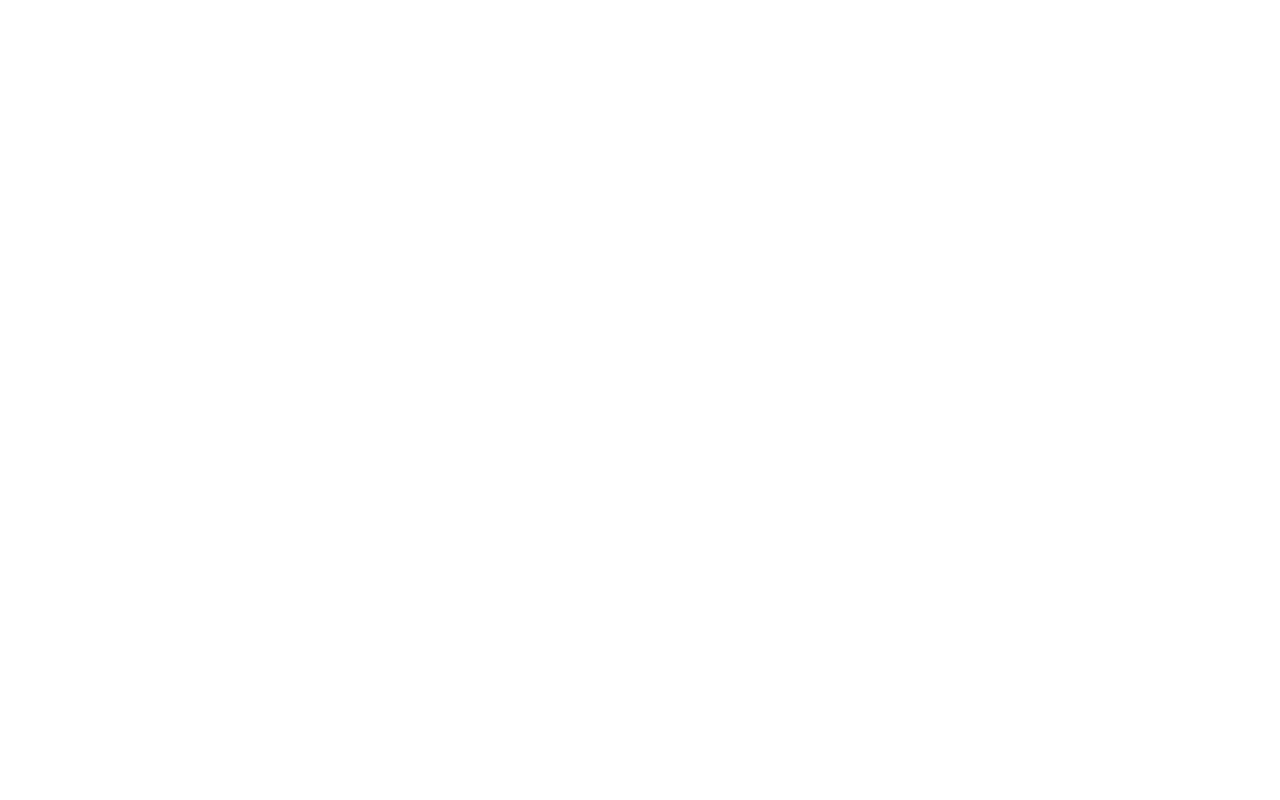
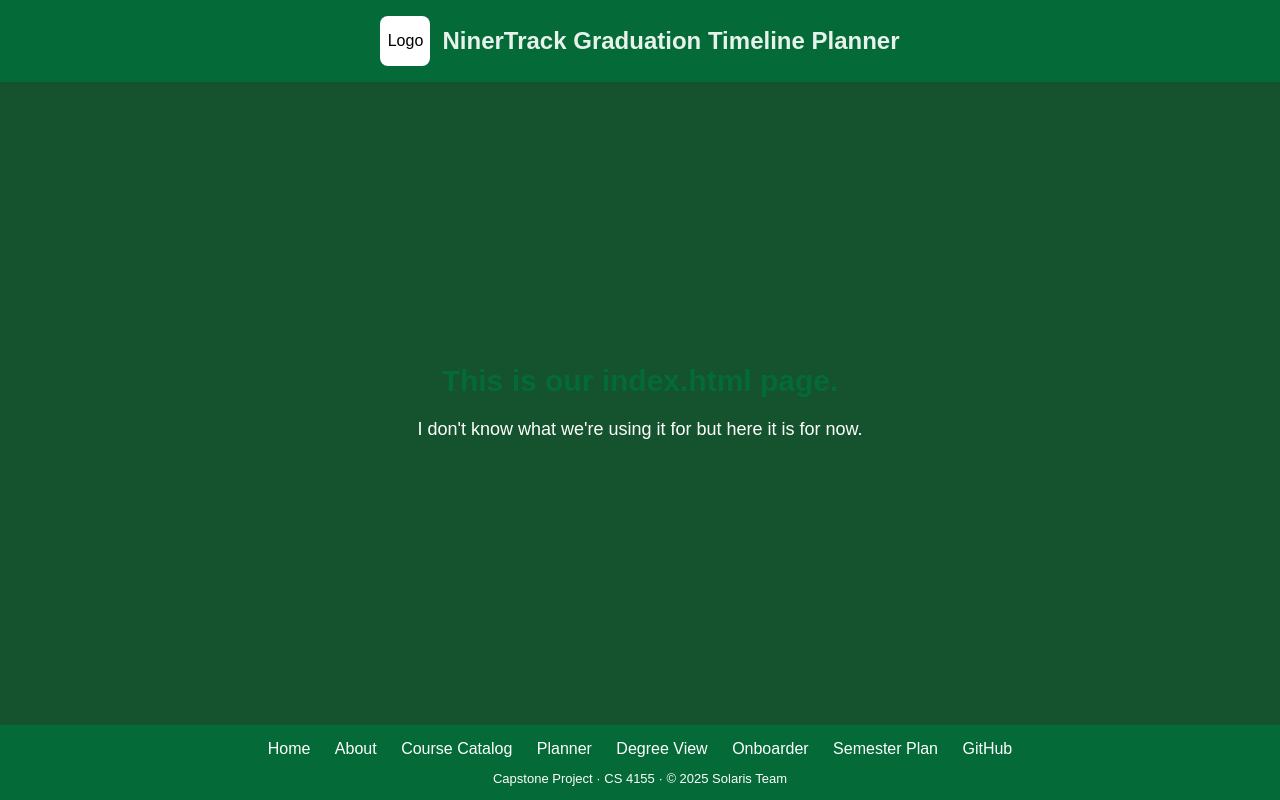
Before and after one commit to SolarisCapstone/SolarisCapstone, a website: page public/index.html in a window 1280 px wide. Drawn offline with nearby package versions, Linux system fonts and the light colour scheme.

Commit message:
cooking with dynamic headers/footers

```diff
--- a/public/about.html
+++ b/public/about.html
@@ -1,18 +1,26 @@
 <!DOCTYPE html>
 <html lang="en">
 <head>
-    <meta charset="UTF-8">
-    <meta name="viewport" content="width=device-width, initial-scale=1.0">
+  <meta charset="UTF-8" />
+  <meta name="viewport" content="width=device-width, initial-scale=1.0" />
   <title>Graduation Planner</title>
   <script src="https://cdn.tailwindcss.com"></script>
-    <script defer src="https://cdn.jsdelivr.net/npm/alpinejs@3.x.x/dist/cdn.min.js"></script> <!-- Added Alpine.js -->
+  <script defer src="https://cdn.jsdelivr.net/npm/alpinejs@3.x.x/dist/cdn.min.js"></script>
 </head>
+
 <body class="bg-green-900 text-white flex flex-col items-center">
 
-    <!--Header -->
+  <!-- Dynamic Header -->
+  <header>
+    <div data-include="components/header.html"></div>
+  </header>
+
+  <!-- Previously hardcoded header (now commented out) -->
+  <!--
   <header class="w-full flex items-center p-4">
     <img src="/public/images/asdfasdf.png" alt="Graduation Planner Logo" class="h-12 w-auto">
   </header>
+  -->
 
   <!-- Carousel -->
   <div class="w-full relative" x-data="{ activeSlide: 1, images: [
@@ -41,7 +49,8 @@
   <div class="text-center mt-8">
     <h1 class="text-5xl font-bold">UNC Charlotte Graduation Planner</h1>
     <p class="text-lg mt-4">Plan your courses and graduate on time!</p>
-        <a href="course_catalog.html" class="mt-6 inline-block bg-green-600 hover:bg-green-500 text-white py-2 px-6 rounded text-lg">
+    <a href="course_catalog.html"
+      class="mt-6 inline-block bg-green-600 hover:bg-green-500 text-white py-2 px-6 rounded text-lg">
       Start Planning
     </a>
   </div>
@@ -50,9 +59,18 @@
   <div class="bg-white text-black text-center p-8 mt-12 w-full">
     <h2 class="text-3xl font-semibold">About This Platform</h2>
     <p class="text-lg mt-4 max-w-2xl mx-auto">
-            The Graduation Planner is designed to help UNC Charlotte students organize their courses, track their progress, and ensure they graduate on time. Easily browse course options, create custom schedules, and stay on top of academic requirements with our intuitive platform.
+      The Graduation Planner is designed to help UNC Charlotte students organize their courses, track their progress,
+      and ensure they graduate on time. Easily browse course options, create custom schedules, and stay on top of
+      academic requirements with our intuitive platform.
     </p>
   </div>
 
+  <!-- Dynamic Footer -->
+  <footer>
+    <div data-include="components/footer.html"></div>
+  </footer>
+
+  <!-- Required for dynamic header/footer loading -->
+  <script src="js/HTMLInclude.min.js"></script>
 </body>
 </html>
--- a/public/components/footer.html
+++ b/public/components/footer.html
@@ -1,14 +1,16 @@
 <div style="background: var(--charlotte-green); color: white; padding: 12px; text-align: center;">
-    <nav>
-      <a href="index.html" style="color: white; margin: 0 10px;">Home</a>
-      <a href="degree_view.html" style="color: white; margin: 0 10px;">Degree View</a>
-      <a href="degree_planner.html" style="color: white; margin: 0 10px;">Planner</a>
-      <a href="course_catalog.html" style="color: white; margin: 0 10px;">Course Catalog</a>
-      <a href="onboarder.html" style="color: white; margin: 0 10px;">Onboarder</a>
-      <a href="about.html" style="color: white; margin: 0 10px;">About</a>
-      <a href="https://github.com/YOUR_USERNAME/YOUR_REPO" target="_blank" style="color: white; margin: 0 10px;">GitHub</a>
-    </nav>
-    <div style="margin-top: 8px; font-size: 13px;">
-      Capstone Project - CS 4155 · &copy; 2025
-    </div>
+  <nav style="margin-bottom: 8px;">
+    <a href="index.html" style="color: white; margin: 0 10px;">Home</a>
+    <a href="about.html" style="color: white; margin: 0 10px;">About</a>
+    <a href="course_catalog.html" style="color: white; margin: 0 10px;">Course Catalog</a>
+    <a href="degree_planner.html" style="color: white; margin: 0 10px;">Planner</a>
+    <a href="degree_view.html" style="color: white; margin: 0 10px;">Degree View</a>
+    <a href="onboarder.html" style="color: white; margin: 0 10px;">Onboarder</a>
+    <a href="planner.html" style="color: white; margin: 0 10px;">Semester Plan</a>
+    <a href="https://github.com/SolarisCapstone/SolarisCapstone" target="_blank" style="color: white; margin: 0 10px;">GitHub</a>
+  </nav>
+
+  <div style="font-size: 13px;">
+    Capstone Project · CS 4155 · &copy; 2025 Solaris Team
   </div>
+</div>
--- a/public/components/header.html
+++ b/public/components/header.html
@@ -1,6 +1,8 @@
-<nav style="background: var(--charlotte-green); color: white; padding: 10px;">
-    <strong>NinerTrack CS Degree Planner</strong> |
-    <a href="index.html" style="color: white; margin: 0 10px;">Home</a>
-    <a href="degree_view.html" style="color: white; margin: 0 10px;">Degree View</a>
-    <a href="degree_planner.html" style="color: white; margin: 0 10px;">Planner</a>
-  </nav>
+<div style="background: var(--charlotte-green); color: white; padding: 16px; text-align: center;">
+  <div style="display: flex; align-items: center; justify-content: center; gap: 12px;">
+    <div style="width: 50px; height: 50px; background-color: white; color: black; display: flex; align-items: center; justify-content: center; border-radius: 8px;">
+      Logo
+    </div>
+    <h1 style="font-size: 24px; font-weight: bold; margin: 0;">NinerTrack Graduation Timeline Planner</h1>
+  </div>
+</div>
--- a/public/css/styles.css
+++ b/public/css/styles.css
@@ -74,3 +74,8 @@ select {
     background: white;
     border: 1px solid var(--charlotte-green);
 }
+
+/* Header placeholder styling */
+header h1, header h2 {
+    color: #e6f2ea; /* soft, light green-tinted white for contrast */
+}
--- a/public/index.html
+++ b/public/index.html
@@ -0,0 +1,33 @@
+<!DOCTYPE html>
+<html lang="en">
+<head>
+  <meta charset="UTF-8" />
+  <meta name="viewport" content="width=device-width, initial-scale=1.0" />
+  <title>NinerTrack Home</title>
+  <script src="https://cdn.tailwindcss.com"></script>
+  <link rel="stylesheet" href="css/styles.css" />
+</head>
+<body class="bg-green-900 text-white flex flex-col min-h-screen">
+
+  <!-- Dynamic Header -->
+  <header>
+    <div data-include="components/header.html"></div>
+  </header>
+
+  <!-- Page Content -->
+  <main class="flex-grow flex justify-center items-center p-10">
+    <div class="text-center">
+      <h1 class="text-3xl font-bold mb-4">This is our index.html page.</h1>
+      <p class="text-lg">I don't know what we're using it for but here it is for now.</p>
+    </div>
+  </main>
+
+  <!-- Dynamic Footer -->
+  <footer>
+    <div data-include="components/footer.html"></div>
+  </footer>
+
+  <!-- Dynamic include script -->
+  <script src="js/HTMLInclude.min.js"></script>
+</body>
+</html>
```
Also changed, not shown: public/degree_planner.html (+15 -5 lines), public/onboarder.html (+16 -2 lines). Lines whose indentation alone changed are shown as unchanged.
